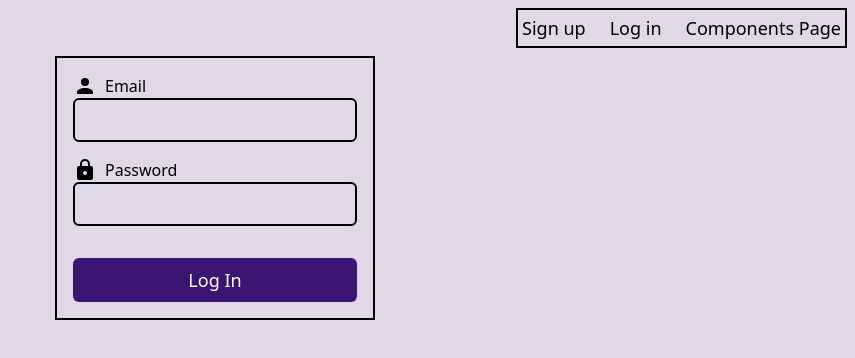
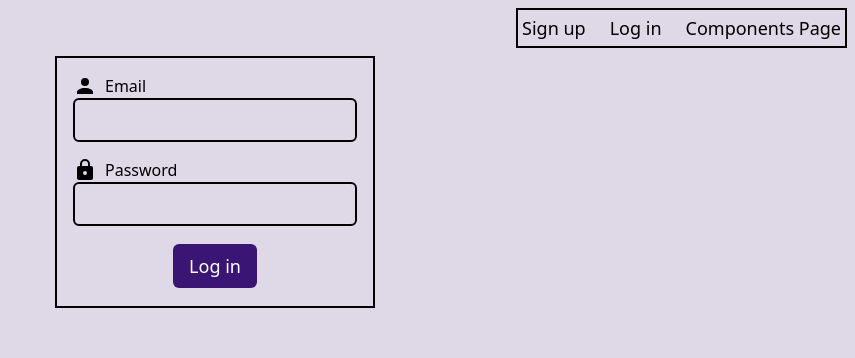
Before and after one commit to Phil-G-94/PricingPortal, a React (Vite) app in the folder client/: page /login in a window 1280 px wide. Shown: the top 358 px of the page, without its empty margins (425-1280 px from the left). Built offline with nearby package versions, Linux system fonts and the light colour scheme; no server answers.

Commit message:
Fix: sign up / log in button and error messaging layout shift

```diff
--- a/client/src/components/Login.jsx
+++ b/client/src/components/Login.jsx
@@ -106,23 +106,29 @@ function Login() {
                 />
             </label>
 
-            {responseMessage !== "" && (
+            <div className="flex justify-center">
+                <div className="relative w-full h-12 flex items-center justify-center">
+                    {responseMessage ? (
                         <p className="text-red-500">{responseMessage}</p>
-            )}
-
-            <div className="w-full flex justify-center">
-                {isLoading ? (
-                    <Loader />
                     ) : (
                         <>
                             <button
                                 type="submit"
+                                style={{
+                                    visibility: isLoading ? "hidden" : "visible",
+                                }}
                                 className="bg-inevi_dark_purple text-white text-lg px-4 py-2 rounded-md w-full"
                             >
-                            Log In
+                                Log in
                             </button>
+                            {isLoading && (
+                                <div className="absolute inset-0 flex items-center justify-center">
+                                    <Loader />
+                                </div>
+                            )}
                         </>
                     )}
+                </div>
             </div>
         </form>
     );
--- a/client/src/components/Signup.jsx
+++ b/client/src/components/Signup.jsx
@@ -38,6 +38,8 @@ function Signup() {
                 if (data && data[0].msg) {
                     setResponseMessage(data[0].msg);
                 }
+
+                console.log(data);
 
                 return;
             }
@@ -109,19 +111,29 @@ function Signup() {
                 />
             </label>
 
-            {responseMessage && <p className="text-red-500">{responseMessage}</p>}
-
-            <div className="w-full flex justify-center">
-                {isLoading ? (
-                    <Loader />
+            <div className="flex justify-center">
+                <div className="relative w-full h-12 flex items-center justify-center">
+                    {responseMessage ? (
+                        <p className="text-red-500">{responseMessage}</p>
                     ) : (
+                        <>
                             <button
                                 type="submit"
+                                style={{
+                                    visibility: isLoading ? "hidden" : "visible",
+                                }}
                                 className="bg-inevi_dark_purple text-white text-lg px-4 py-2 rounded-md w-full"
                             >
                                 Sign up
                             </button>
+                            {isLoading && (
+                                <div className="absolute inset-0 flex items-center justify-center">
+                                    <Loader />
+                                </div>
                             )}
+                        </>
+                    )}
+                </div>
             </div>
         </form>
     );
```
Also changed, not shown: 1 other file (tests, documents, lock files or other folders). Lines whose indentation alone changed are shown as unchanged.
